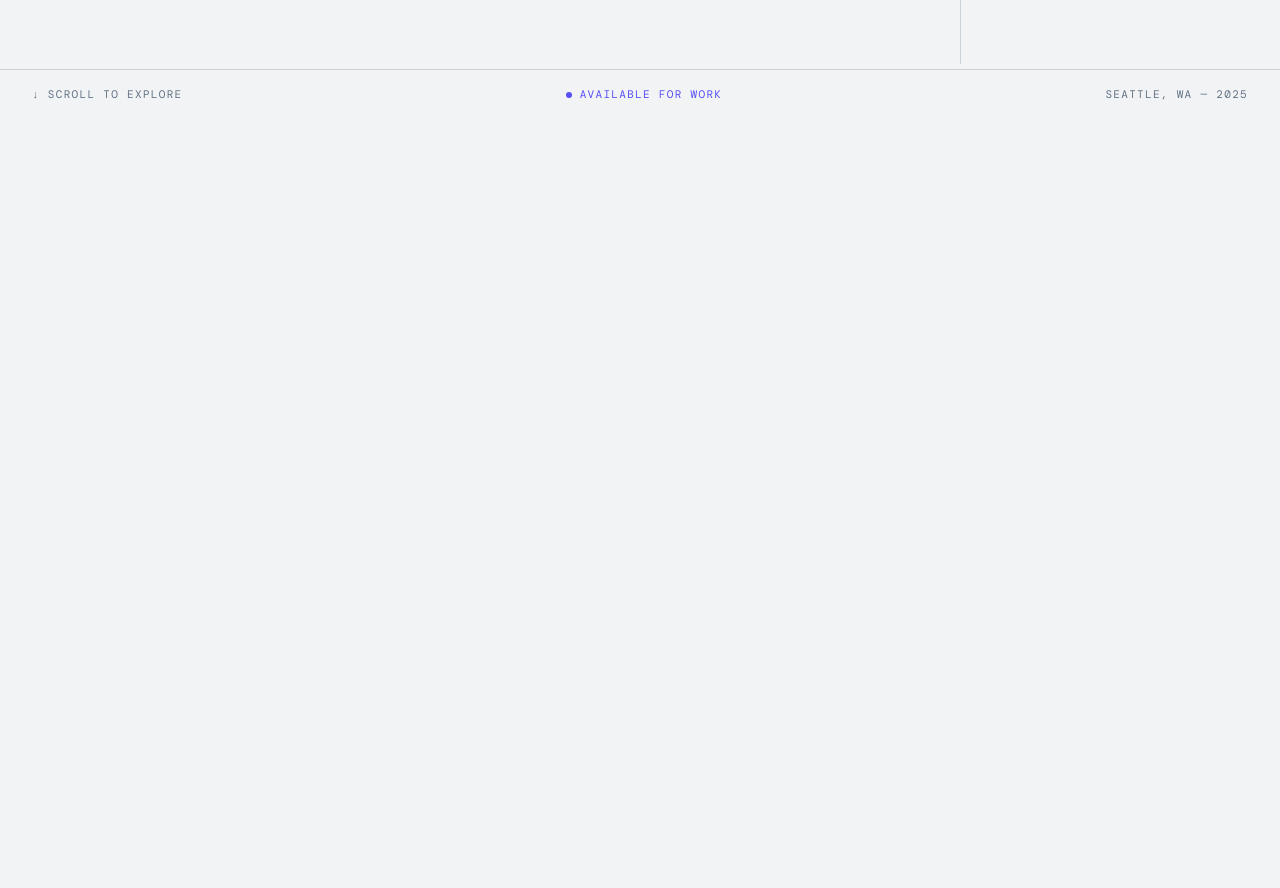
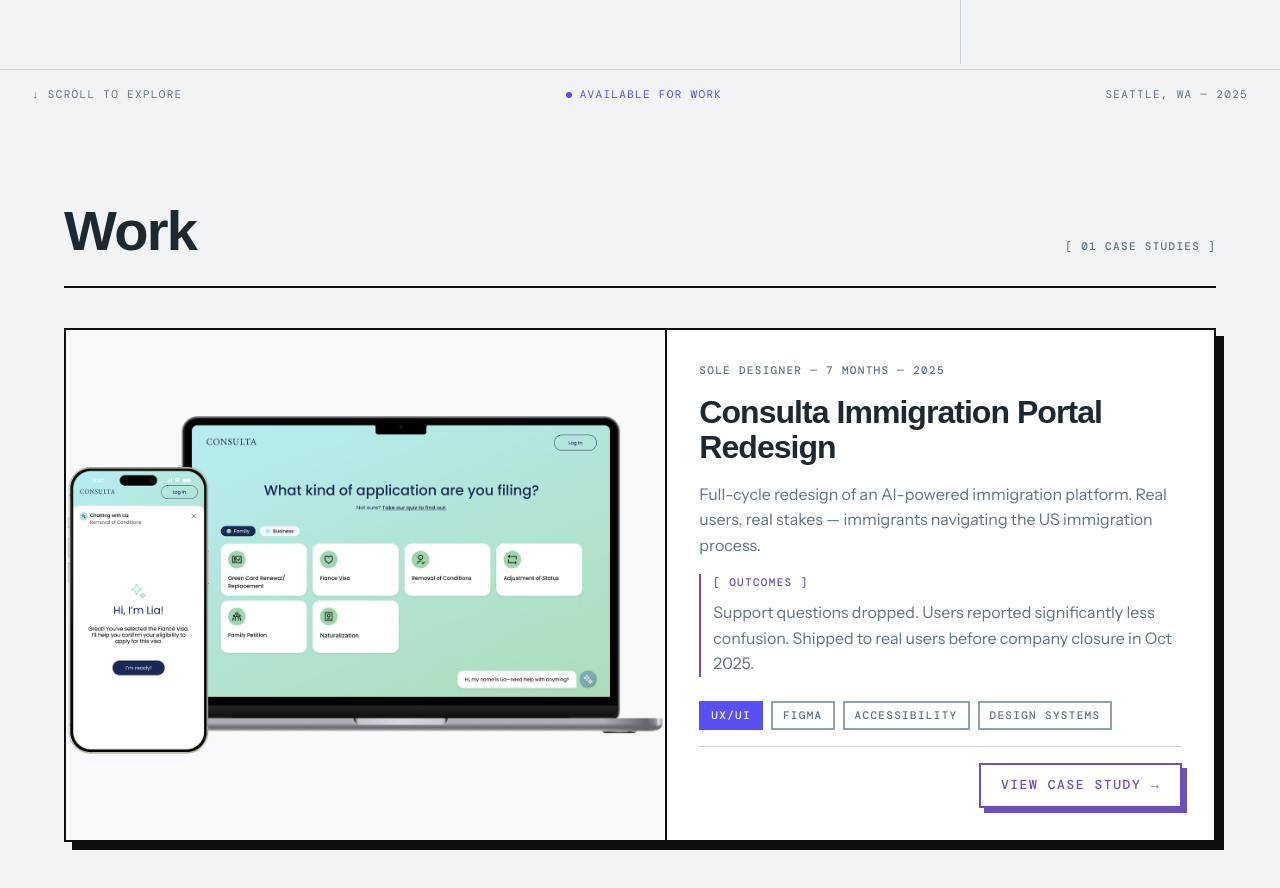
Before and after one commit to the-esoteric-girl/my-portfolio, a React (Vite) app: page / in a window 1280 px wide. Shown: the part 680-1568 px from the top of the page. Before the commit the page ends 800 px from the top, so only its background shows below. Built offline with nearby package versions, Linux system fonts and the light colour scheme.

Commit message:
feat: add CaseStudies component with Consulta case study

```diff
--- a/src/App.jsx
+++ b/src/App.jsx
@@ -13,6 +13,7 @@
       <Nav />
       <main>
         <Hero />
+        <CaseStudies />
       </main>
     </>
   );
--- /dev/null
+++ b/src/components/CaseStudies.css
@@ -0,0 +1,118 @@
+.case-studies-section {
+  padding: var(--space-20) 0;
+}
+
+#work {
+  padding: var(--space-20) 0;
+}
+
+.case-studies-header {
+  display: flex;
+  justify-content: space-between;
+  align-items: baseline;
+  padding-bottom: var(--space-6);
+  border-bottom: var(--border);
+  margin-bottom: var(--space-10);
+}
+
+.case-studies-header h2 {
+  font-size: var(--text-5xl);
+  letter-spacing: var(--tracking-tight);
+  font-family: var(--font-heading);
+}
+
+.case-study-card {
+  display: grid;
+  grid-template-columns: 1.1fr 1fr;
+  border: var(--border);
+  box-shadow: var(--shadow-lg);
+  background: var(--color-surface);
+  overflow: hidden;
+}
+
+.case-study-image {
+  border-right: var(--border);
+  min-height: 380px;
+  height: 100%;
+  overflow: hidden;
+}
+
+.case-study-image img {
+  width: 100%;
+  height: 100%;
+  object-fit: cover;
+  display: block;
+}
+
+.case-study-body {
+  padding: var(--space-8);
+  display: flex;
+  flex-direction: column;
+  justify-content: space-between;
+  gap: var(--space-6);
+}
+
+.case-study-top {
+  display: flex;
+  flex-direction: column;
+  gap: var(--space-4);
+}
+
+.case-study-top h3 {
+  font-size: var(--text-3xl);
+  letter-spacing: var(--tracking-tight);
+  font-family: var(--font-heading);
+}
+
+.case-study-body p {
+  font-size: var(--text-base);
+  color: var(--color-text-muted);
+  line-height: var(--leading-relaxed);
+}
+
+.case-study-outcomes {
+  border-left: 2px solid var(--color-secondary);
+  padding-left: var(--space-3);
+  display: flex;
+  flex-direction: column;
+  gap: var(--space-2);
+}
+
+.case-study-bottom {
+  display: flex;
+  flex-direction: column;
+  gap: var(--space-4);
+}
+
+.case-study-pills {
+  display: flex;
+  flex-wrap: wrap;
+  gap: var(--space-2);
+}
+
+.case-study-footer {
+  padding-top: var(--space-4);
+  border-top: var(--border-subtle);
+  display: flex;
+  justify-content: flex-end;
+}
+
+@media (max-width: 768px) {
+  .case-study-card {
+    grid-template-columns: 1fr;
+  }
+
+  .case-study-image {
+    border-right: none;
+    border-bottom: var(--border);
+    min-height: 240px;
+  }
+
+  .case-studies-header h2 {
+    font-size: var(--text-4xl);
+  }
+
+  .case-study-top h3 {
+    font-size: var(--text-2xl);
+  }
+}
--- a/src/components/CaseStudies.jsx
+++ b/src/components/CaseStudies.jsx
@@ -1,5 +1,63 @@
-function CaseStudies() {
-  return null
+import Button from "./ui/Button";
+import Label from "./ui/Label";
+import "./CaseStudies.css";
+
+export default function CaseStudies() {
+  return (
+    <section id="work" aria-label="Case Studies">
+      <div className="container">
+        <div className="case-studies-header">
+          <h2>Work</h2>
+          <Label variant="counter">[ 01 Case Studies ]</Label>
+        </div>
+        <div className="case-studies-grid">
+          <article className="case-study-card">
+            <div className="case-study-image">
+              <img
+                src="/images/consulta-thumbnail.png"
+                alt="Consulta Immigration Portal — before and after redesign"
+              />
+            </div>
+            <div className="case-study-body">
+              <div className="case-study-top">
+                <Label variant="meta">Sole Designer — 7 Months — 2025</Label>
+                <h3>Consulta Immigration Portal Redesign</h3>
+                <p>
+                  Full-cycle redesign of an AI-powered immigration platform.
+                  Real users, real stakes — immigrants navigating the US
+                  immigration process.
+                </p>
+                <div className="case-study-outcomes">
+                  <Label variant="accent">[ Outcomes ]</Label>
+                  <p>
+                    Support questions dropped. Users reported significantly less
+                    confusion. Shipped to real users before company closure in
+                    Oct 2025.
+                  </p>
+                </div>
+              </div>
+              <div className="case-study-bottom">
+                <div className="case-study-pills">
+                  <Label variant="pill-accent">UX/UI</Label>
+                  <Label variant="pill">Figma</Label>
+                  <Label variant="pill">Accessibility</Label>
+                  <Label variant="pill">Design Systems</Label>
+                </div>
+                <div className="case-study-footer">
+                  <Button
+                    variant="ghost"
+                    size="md"
+                    as="a"
+                    href="/case-studies/consulta"
+                  >
+                    View Case Study →
+                  </Button>
+                </div>
+              </div>
+            </div>
+          </article>
+        </div>
+      </div>
+    </section>
+  );
 }
-
-export default CaseStudies
```
Also changed, not shown: public/images/consulta-thumbnail.png (added).
